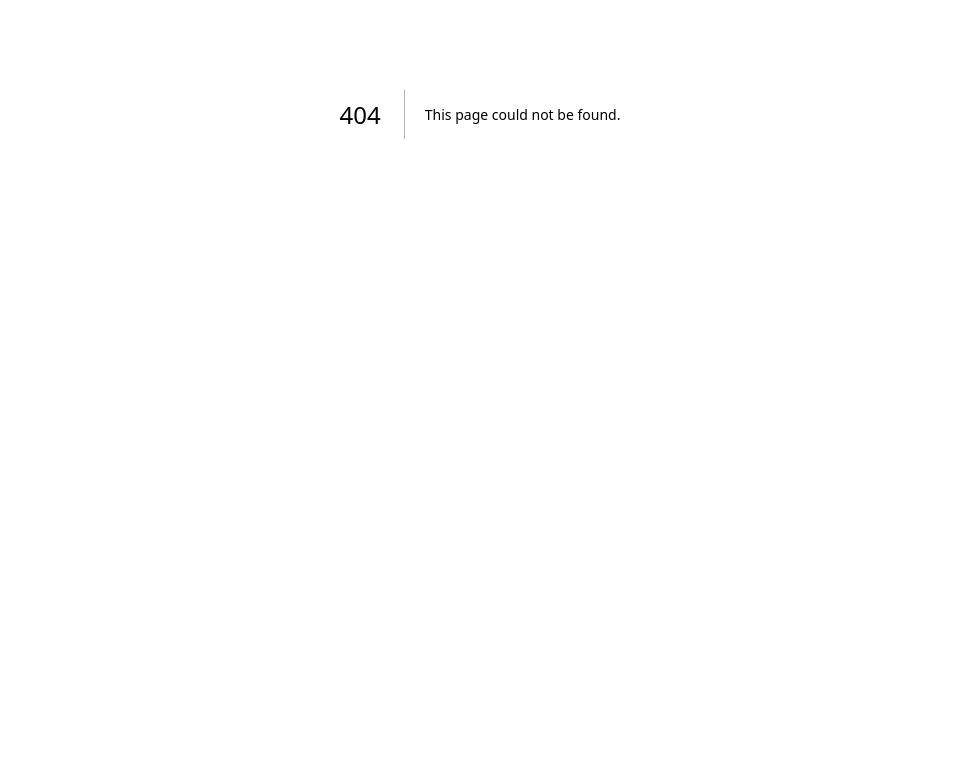
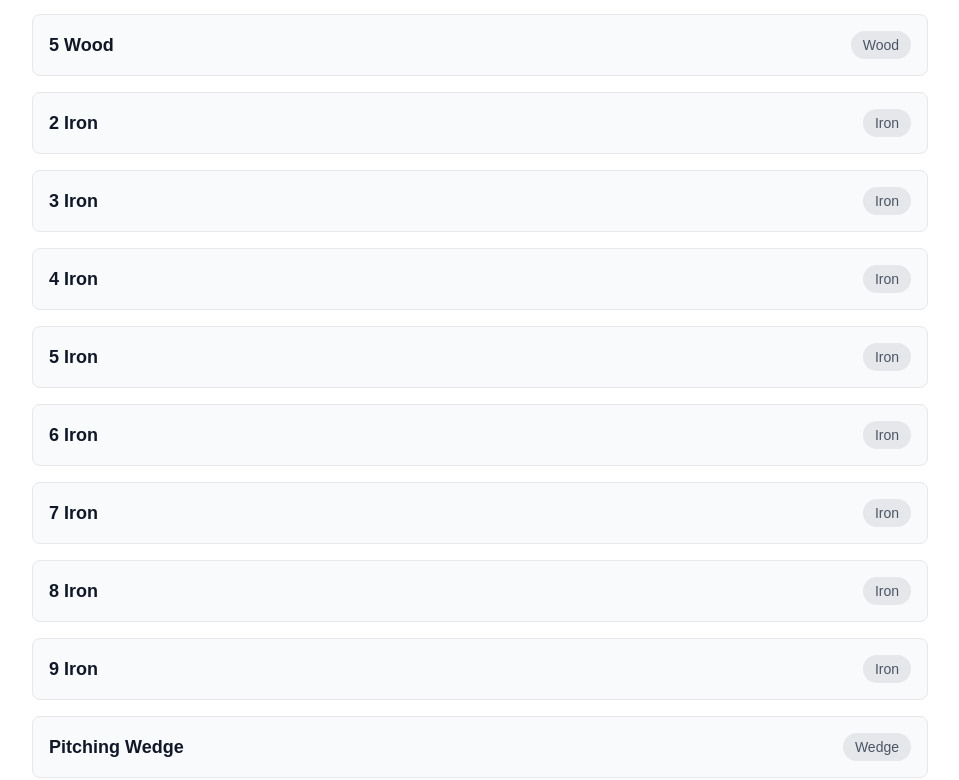
Before and after one commit to alanbishop75/my-ai-golf-coach, a Next.js app: page /clubs in a window 1280 px wide. Before the commit this address had no page. Shown: the part 286-1066 px from the top of the page, without its empty margins (160-1119 px from the left). Before the commit the page ends 800 px from the top, so only its background shows below. Built offline with nearby package versions, Linux system fonts and the light colour scheme.

Commit message:
Add golf clubs page with full club list

```diff
--- /dev/null
+++ b/app/clubs/page.tsx
@@ -0,0 +1,46 @@
+export default function GolfClubs() {
+  const clubs = [
+    { name: "Driver", type: "Wood" },
+    { name: "3 Wood", type: "Wood" },
+    { name: "5 Wood", type: "Wood" },
+    { name: "2 Iron", type: "Iron" },
+    { name: "3 Iron", type: "Iron" },
+    { name: "4 Iron", type: "Iron" },
+    { name: "5 Iron", type: "Iron" },
+    { name: "6 Iron", type: "Iron" },
+    { name: "7 Iron", type: "Iron" },
+    { name: "8 Iron", type: "Iron" },
+    { name: "9 Iron", type: "Iron" },
+    { name: "Pitching Wedge", type: "Wedge" },
+    { name: "Gap Wedge", type: "Wedge" },
+    { name: "Sand Wedge", type: "Wedge" },
+    { name: "Lob Wedge", type: "Wedge" },
+    { name: "Putter", type: "Putter" },
+  ];
+
+  return (
+    <main className="min-h-screen bg-white px-6 py-12">
+      <div className="max-w-4xl mx-auto">
+        <h1 className="text-5xl font-bold text-gray-900 mb-12 text-center">
+          Golf Clubs
+        </h1>
+
+        <div className="grid gap-4">
+          {clubs.map((club, index) => (
+            <div
+              key={index}
+              className="bg-gray-50 border border-gray-200 rounded-lg p-4 flex items-center justify-between hover:bg-gray-100 transition"
+            >
+              <span className="text-lg font-semibold text-gray-900">
+                {club.name}
+              </span>
+              <span className="text-sm text-gray-600 bg-gray-200 px-3 py-1 rounded-full">
+                {club.type}
+              </span>
+            </div>
+          ))}
+        </div>
+      </div>
+    </main>
+  );
+}
```
